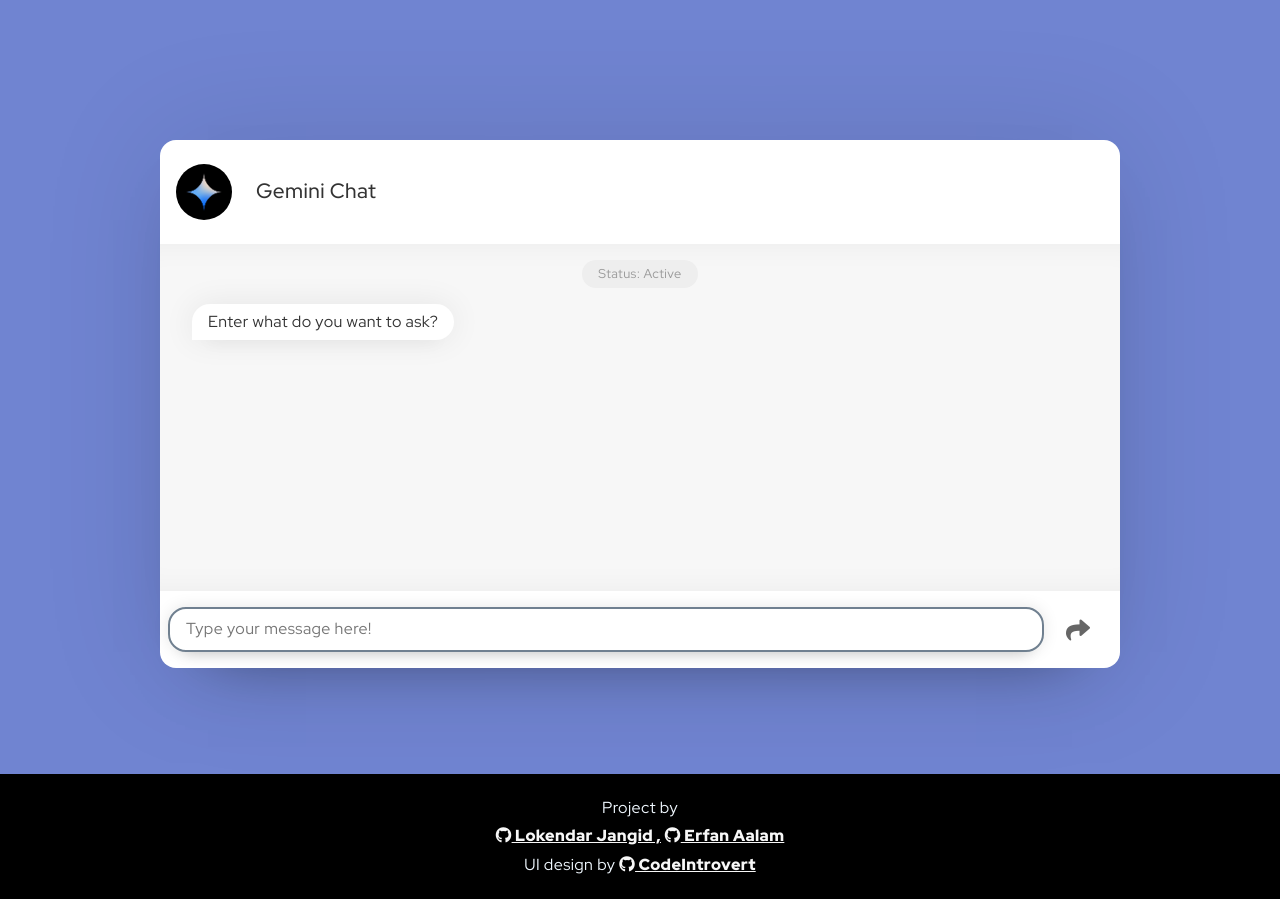
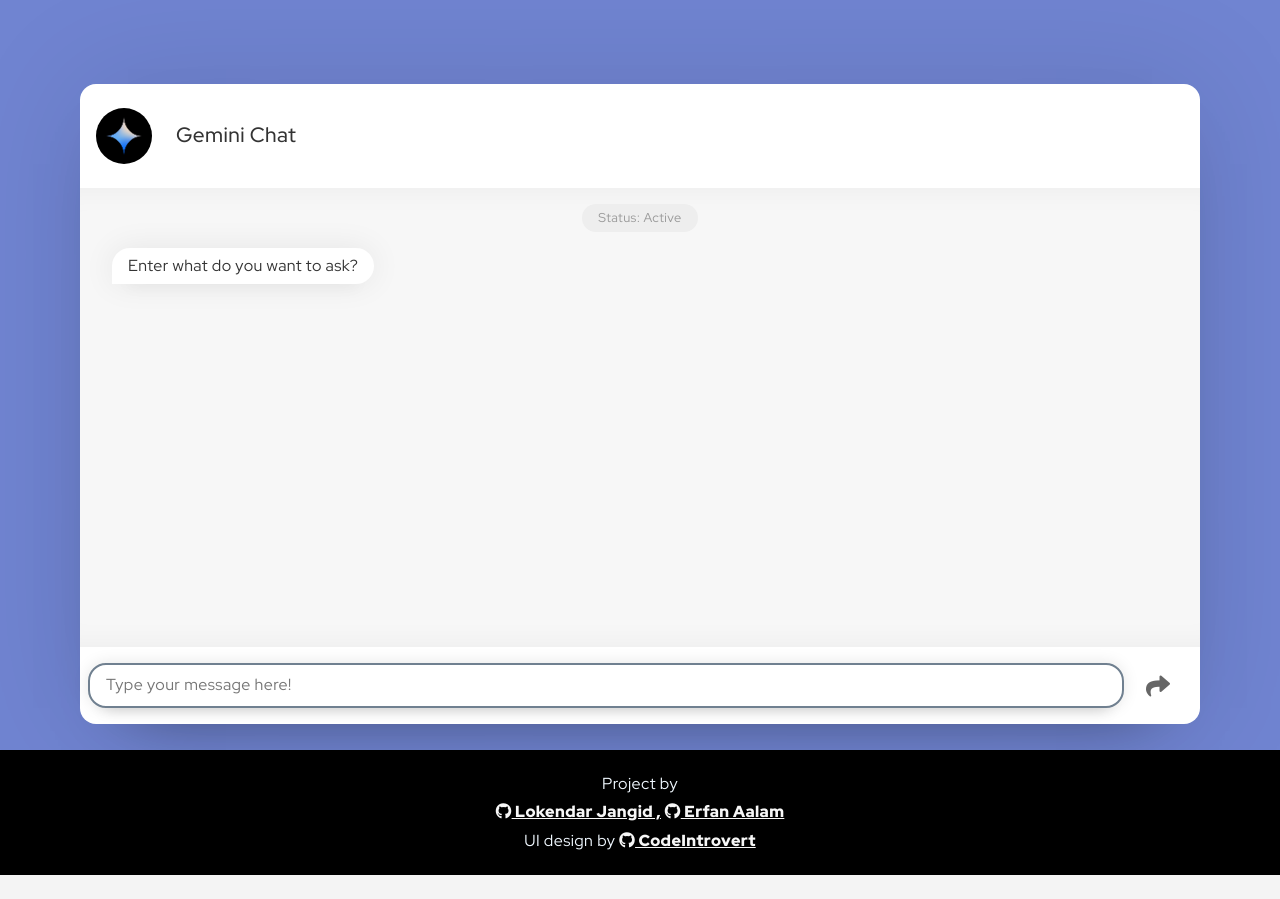
Before and after one commit to lokendarjangid/gemini-chat, a Flask app: page / in a window 1280 px wide. After the commit the page ends 875 px from the top, so only its background shows below. Run offline with Flask 3, Linux system fonts and the light colour scheme; some libraries are stand-ins or nearby versions.

Commit message:
updated width and height of chat box

```diff
--- a/src/static/style.css
+++ b/src/static/style.css
@@ -98,8 +98,8 @@
   display: flex;
   flex-direction: column;
   justify-content: space-evenly;
-  width: 60rem;
-  height: 33rem;
+  width: 78rem;
+  height: 40rem;
   z-index: 2;
   box-sizing: border-box;
   border-radius: 1rem;
@@ -269,7 +269,7 @@
   flex-direction: column; */
   width: 100%;
   z-index: 9;
-  margin-top: 8.3vh;
+  margin-top: 5.3vh;
   position: absolute;
   right: 0;
   line-height: 1.8;
```
